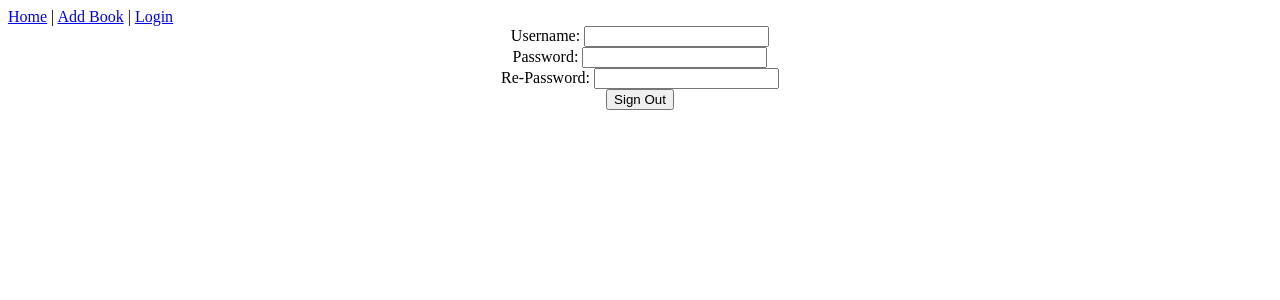
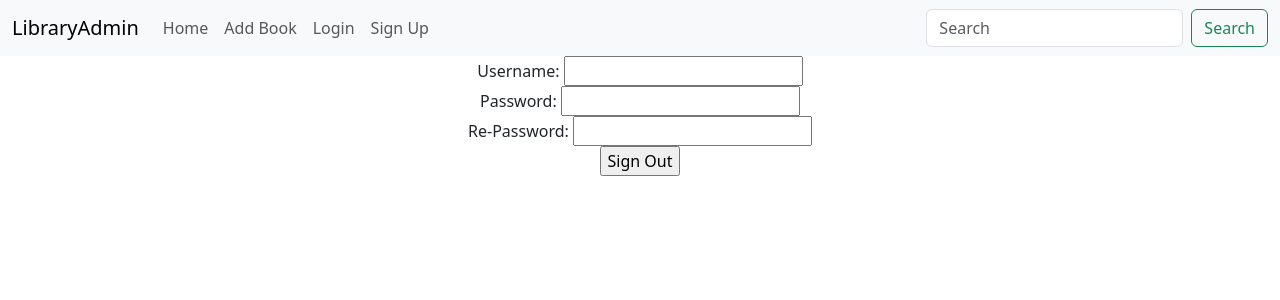
Before and after one commit to richard-ma/LibraryAdmin, a Flask app: page /audience/register in a window 1280 px wide. Shown: the top 300 px of the page. Run offline with Flask 2, Linux system fonts and the light colour scheme; some libraries are stand-ins or nearby versions.

Commit message:
add Bootstrap-Flask navbar

```diff
--- a/app.py
+++ b/app.py
@@ -11,6 +11,7 @@ import sqlite3
 import os
 from hashlib import md5
 from datetime import datetime
+from flask_bootstrap import Bootstrap5
 
 PROJECT_ROOT = os.path.dirname(__file__)
 DATABASE = os.path.join(PROJECT_ROOT, "data", "libraryadmin.db")
@@ -37,6 +38,7 @@ def test_login(abortFlg=False):
 
 app = Flask(__name__)
 app.config.from_object(__name__)
+bootstrap = Bootstrap5(app)
 
 
 @app.before_request
--- a/templates/base.html
+++ b/templates/base.html
@@ -2,23 +2,58 @@
 <html lang="en">
 <head>
     <meta charset="UTF-8">
+    {% block style %}
+    <meta name="viewport" content="width=device-width, initial-scale=1, shrink-to-fit=no">
+    <!-- Bootstrap CSS -->
+    {{ bootstrap.load_css() }}
+    {% endblock %}
+
     <title>{% block title %}{% endblock %}</title>
 </head>
 <body>
-    <div>
-        <span><a href="{{ url_for('index') }}">Home</a></span>
-        <span>|</span>
-        <span><a href="{{ url_for('book_new') }}">Add Book</a></span>
-        <span>|</span>
+<nav class="navbar navbar-expand-lg navbar-light bg-light">
+  <div class="container-fluid">
+    <a class="navbar-brand" href="{{ url_for('index') }}">LibraryAdmin</a>
+    <button class="navbar-toggler" type="button" data-bs-toggle="collapse" data-bs-target="#navbarSupportedContent" aria-controls="navbarSupportedContent" aria-expanded="false" aria-label="Toggle navigation">
+      <span class="navbar-toggler-icon"></span>
+    </button>
+    <div class="collapse navbar-collapse" id="navbarSupportedContent">
+      <ul class="navbar-nav me-auto mb-2 mb-lg-0">
+        <li class="nav-item">
+          <a class="nav-link" href="{{ url_for('index') }}">Home</a>
+        </li>
+        <li class="nav-item">
+          <a class="nav-link" href="{{ url_for('book_new') }}">Add Book</a>
+        </li>
         {% if login == True %}
-        <span><a href="{{ url_for('audience_logout') }}">Logout</a></span>
+        <li class="nav-item">
+          <a class="nav-link" href="{{ url_for('audience_logout') }}">Logout</a>
+        </li>
         {% else %}
-        <span><a href="{{ url_for('audience_login') }}">Login</a></span>
+        <li class="nav-item">
+          <a class="nav-link" href="{{ url_for('audience_login') }}">Login</a>
+        </li>
+        <li class="nav-item">
+          <a class="nav-link" href="{{ url_for('audience_register') }}">Sign Up</a>
+        </li>
         {% endif %}
+      </ul>
+      <form class="d-flex" role="search">
+        <input class="form-control me-2" type="search" placeholder="Search" aria-label="Search">
+        <button class="btn btn-outline-success" type="submit">Search</button>
+      </form>
     </div>
+  </div>
+</nav>
 {% block content %}
 {% endblock %}
+
 {% block footer %}
+{% endblock %}
+
+{% block scripts %}
+<!-- Optional JavaScript -->
+{{ bootstrap.load_js() }}
 {% endblock %}
 </body>
 </html>
```
